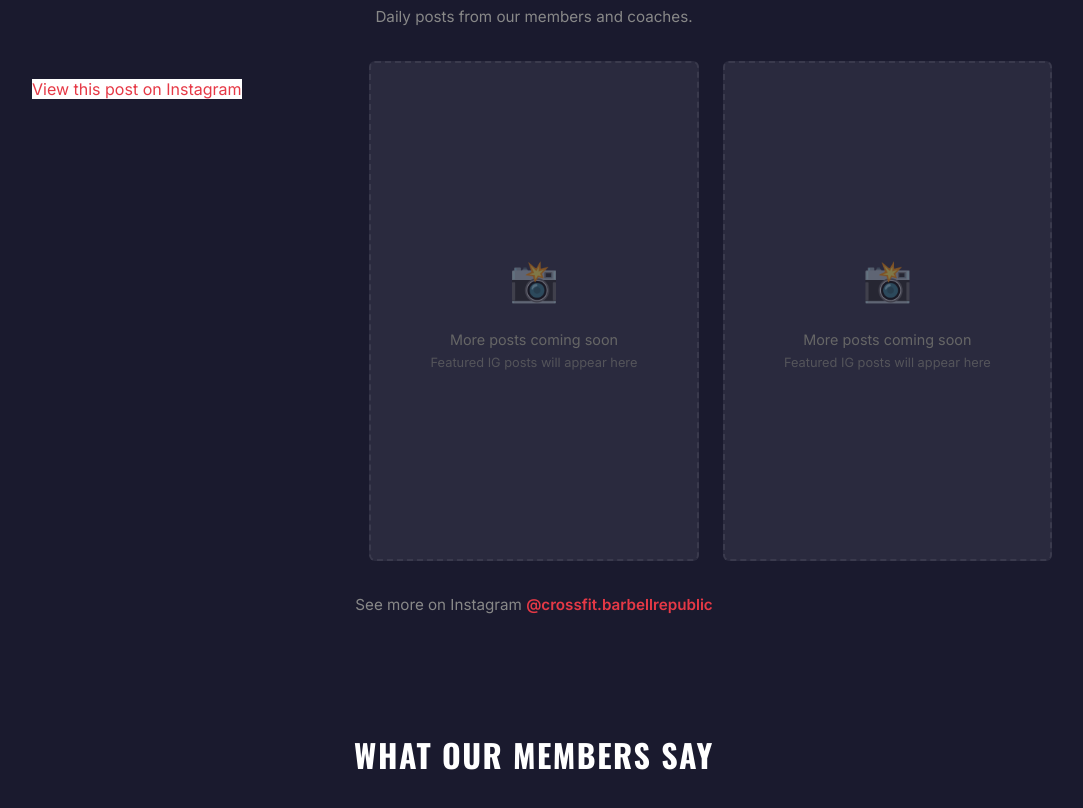
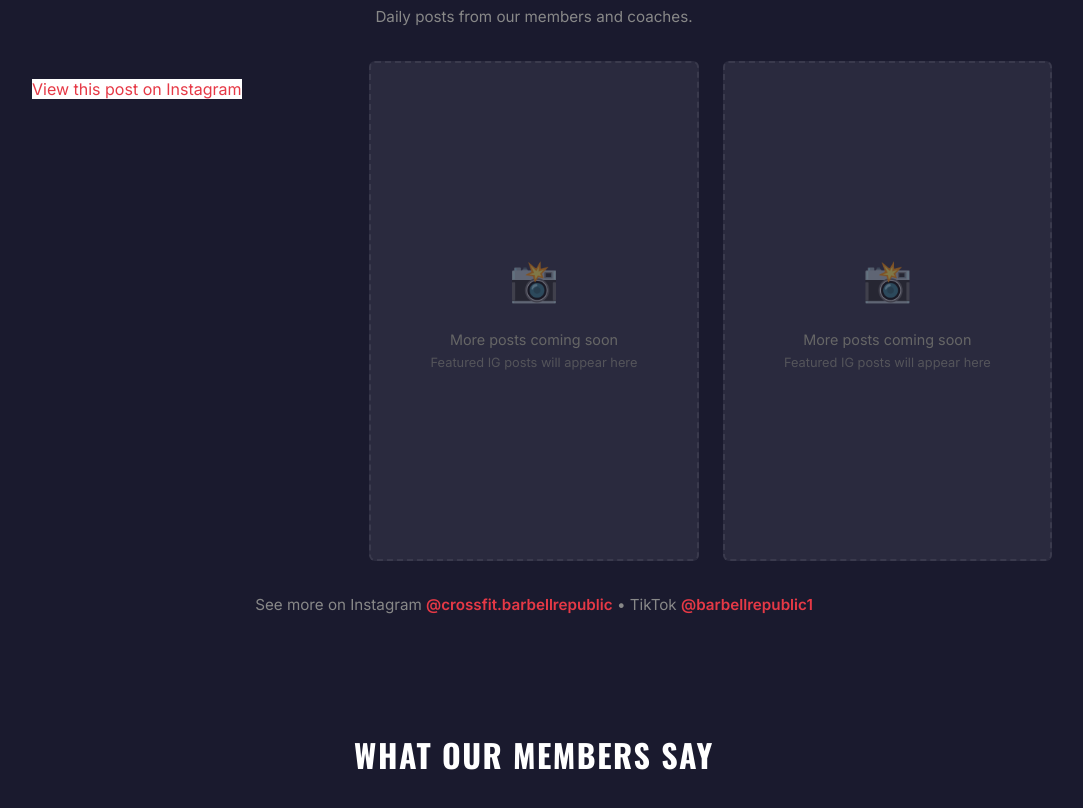
Before and after one commit to baecht/crossfit-barbell-republic, a plain HTML site: page cbr_mockup_social.html in a window 1280 px wide. Shown: the part 710-1518 px from the top of the page, without its empty margins (106-1189 px from the left). Drawn offline with nearby package versions, Linux system fonts and the light colour scheme; a script that the page names is missing.

Commit message:
Prep Community section for TikTok embeds alongside Instagram
- Load tiktok.com/embed.js script
- Add .tiktok-embed blockquote CSS (max-width 605px)
- Widen IG embed max-width from 540px to 605px for visual parity
- Reference both TikTok (@barbellrepublic1) and IG handles in footer CTA

```diff
--- a/cbr_mockup_social.html
+++ b/cbr_mockup_social.html
@@ -38,10 +38,11 @@ nav{position:sticky;top:0;z-index:100;background:rgba(22,33,62,0.97);backdrop-fi
 .section-header h2{font-family:'Oswald',sans-serif;font-size:2rem;letter-spacing:1.5px;margin-bottom:0.5rem}
 .section-header p{color:#888;max-width:500px;margin:0 auto;font-size:0.95rem}
 
-/* INSTAGRAM EMBEDS */
+/* SOCIAL EMBEDS (Instagram + TikTok) */
 .ig-section{padding:0 2rem 4rem;max-width:1100px;margin:0 auto}
-.ig-grid{display:grid;grid-template-columns:repeat(auto-fit,minmax(326px,1fr));gap:1.5rem;justify-items:center}
-.ig-grid blockquote.instagram-media{margin:0 !important;min-width:326px !important;width:100% !important;max-width:540px !important}
+.ig-grid{display:grid;grid-template-columns:repeat(auto-fit,minmax(326px,1fr));gap:1.5rem;justify-items:center;align-items:start}
+.ig-grid blockquote.instagram-media{margin:0 !important;min-width:326px !important;width:100% !important;max-width:605px !important}
+.ig-grid blockquote.tiktok-embed{margin:0 !important;min-width:325px !important;width:100% !important;max-width:605px !important}
 .ig-placeholder{background:#2a2a3e;border-radius:6px;min-height:500px;width:100%;max-width:540px;display:flex;flex-direction:column;align-items:center;justify-content:center;padding:2rem;border:2px dashed rgba(255,255,255,0.08)}
 .ig-placeholder .icon{font-size:2.5rem;margin-bottom:1rem;opacity:0.4}
 .ig-placeholder .label{color:#666;font-size:0.9rem;text-align:center;line-height:1.5}
@@ -149,7 +150,8 @@ footer .socials a:hover{color:#e63946}
     </div>
   </div>
   <script async src="//www.instagram.com/embed.js"></script>
-  <p class="ig-follow">See more on Instagram <a href="https://www.instagram.com/crossfit.barbellrepublic/" target="_blank" rel="noopener">@crossfit.barbellrepublic</a></p>
+  <script async src="https://www.tiktok.com/embed.js"></script>
+  <p class="ig-follow">See more on Instagram <a href="https://www.instagram.com/crossfit.barbellrepublic/" target="_blank" rel="noopener">@crossfit.barbellrepublic</a> &bull; TikTok <a href="https://www.tiktok.com/@barbellrepublic1" target="_blank" rel="noopener">@barbellrepublic1</a></p>
 </section>
 
 <!-- TESTIMONIALS -->
```
